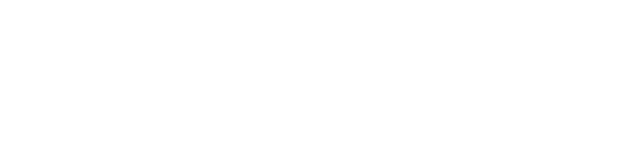
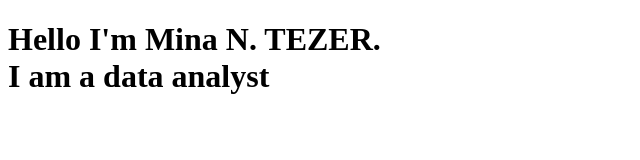
Before and after one commit to Mimakk/Mimakk.github.io, a plain HTML site: page index.html in a window 1280 px wide. Shown: the whole page, without its empty margins (0-640 px from the left). Drawn offline with Linux system fonts and the light colour scheme.

Commit message:
adding index page content

```diff
--- a/index.html
+++ b/index.html
@@ -4,11 +4,14 @@
     <meta charset="UTF-8">
     <meta http-equiv="X-UA-Compatible" content="IE=edge">
     <meta name="viewport" content="width=device-width, initial-scale=1.0">
+    <link rel="stylesheet" href="styles.css">
     <title>Mina N. TEZER</title>
 </head>
 <body>
-    <header></header>
-    <main></main>
-    <footer></footer>
+    <main>
+        <div class="first-part">
+            <h1>Hello I'm <span class="highlight">Mina N. TEZER</span>. <br> I am a data analyst</h1>
+        </div>
+    </main>
 </body>
 </html>
```
